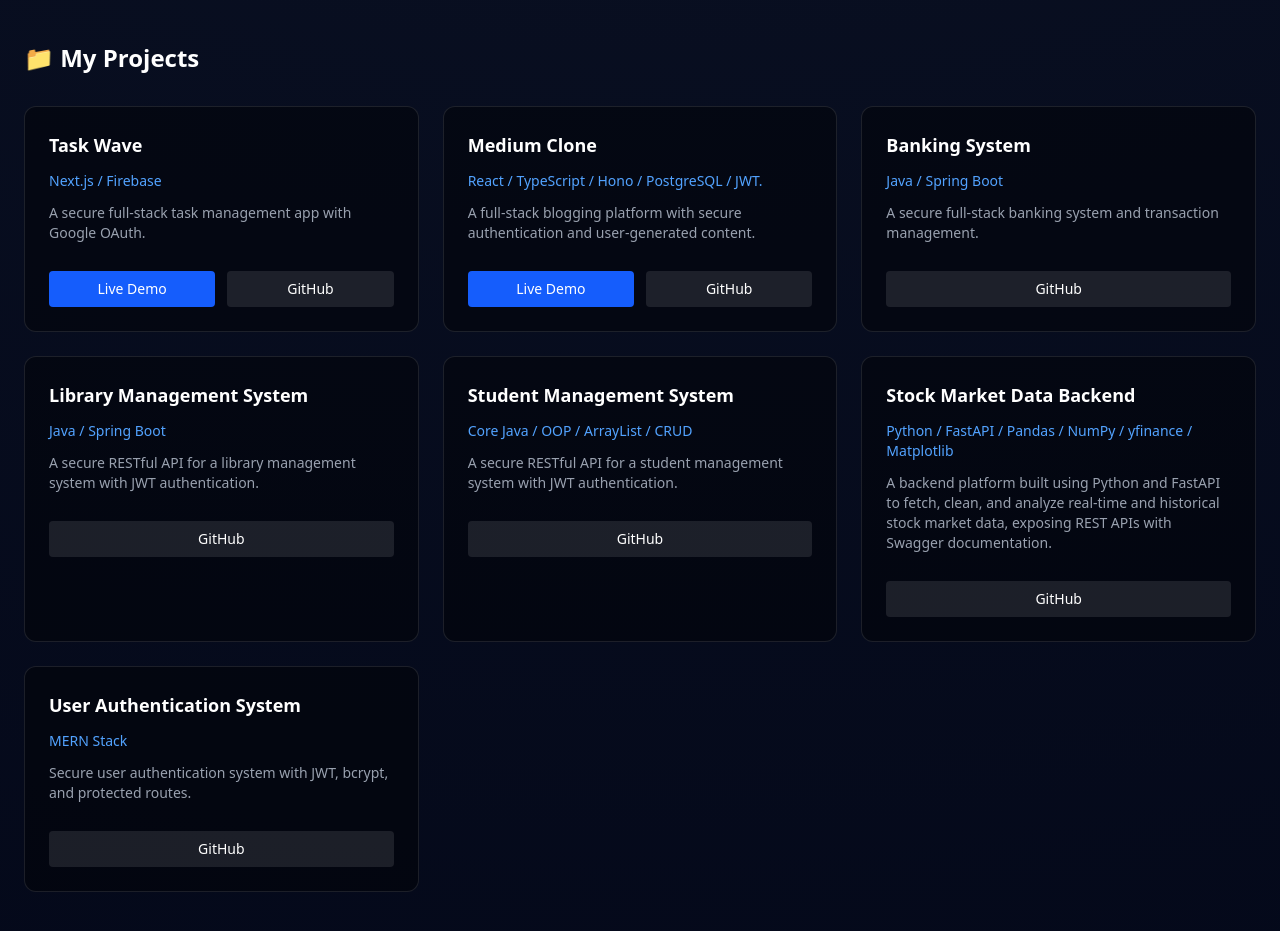
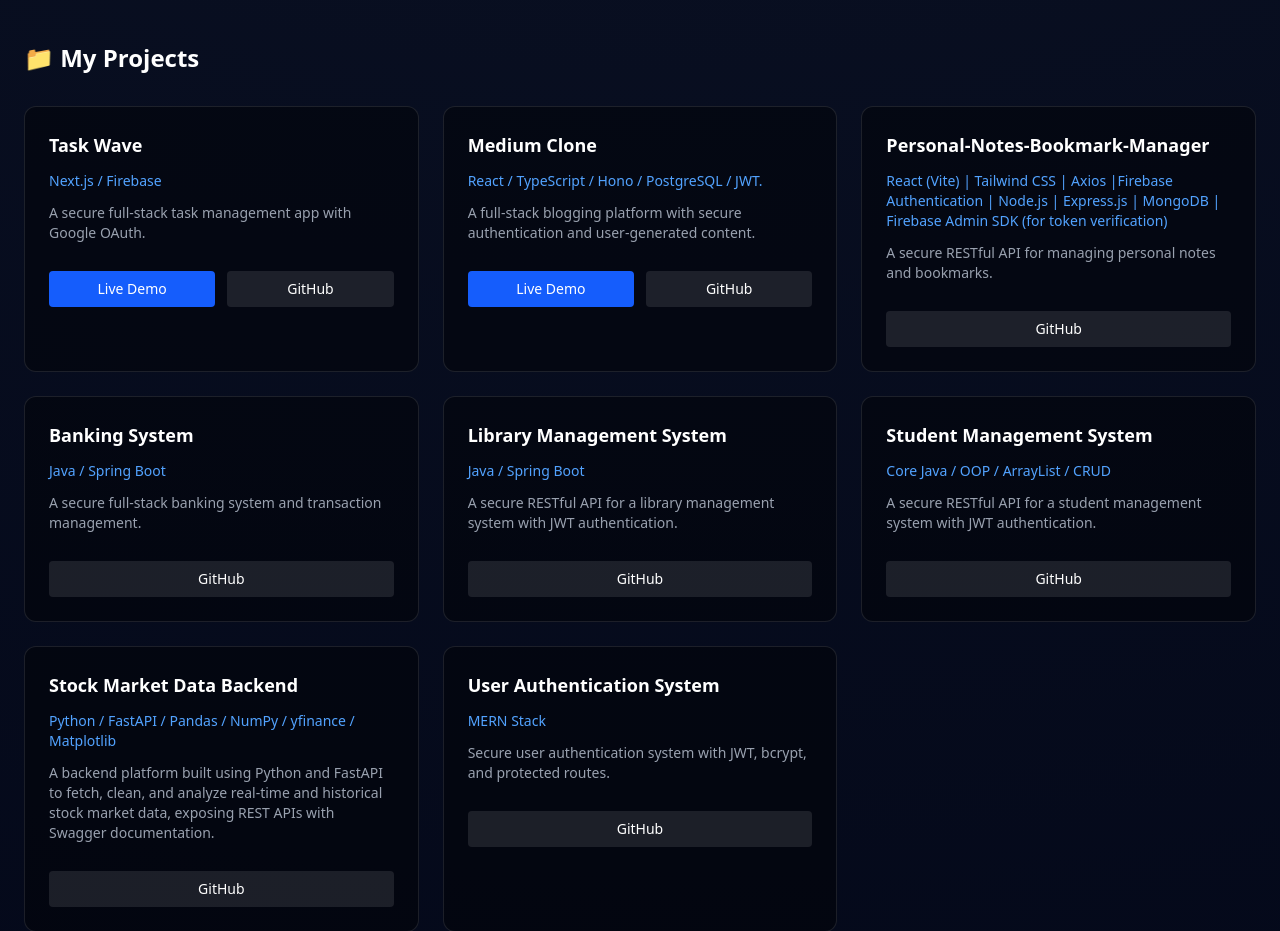
Before and after one commit to MohamedFazil1406/Portfolio, a Next.js app: page / in a window 1280 px wide. Shown: the part 1700-2631 px from the top of the page. Built offline with nearby package versions, Linux system fonts and the light colour scheme.

Commit message:
New project

```diff
--- a/components/sections/Projects.tsx
+++ b/components/sections/Projects.tsx
@@ -16,6 +16,14 @@ const projects = [
     desc: "A full-stack blogging platform with secure authentication and user-generated content.",
     github: "https://github.com/MohamedFazil1406/Medium",
     liveDemo: "https://medium-gamma-six.vercel.app/signup", // has live demo
+  },
+  {
+    title: "Personal-Notes-Bookmark-Manager",
+    stack:
+      "React (Vite) | Tailwind CSS | Axios |Firebase Authentication | Node.js | Express.js | MongoDB | Firebase Admin SDK (for token verification)",
+    desc: "A secure RESTful API for managing personal notes and bookmarks.",
+    github:
+      "https://github.com/MohamedFazil1406/Personal-Notes-Bookmark-Manager/tree/main",
   },
   {
     title: "Banking System",
```
